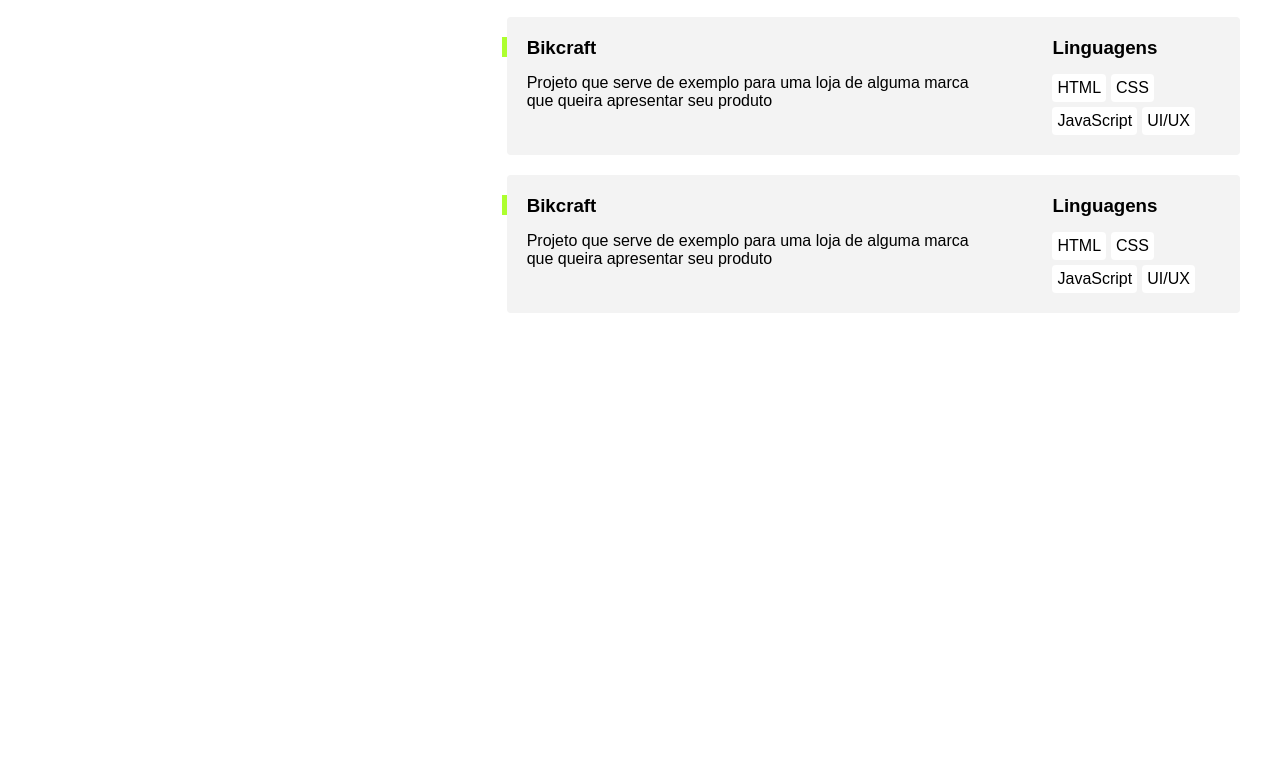
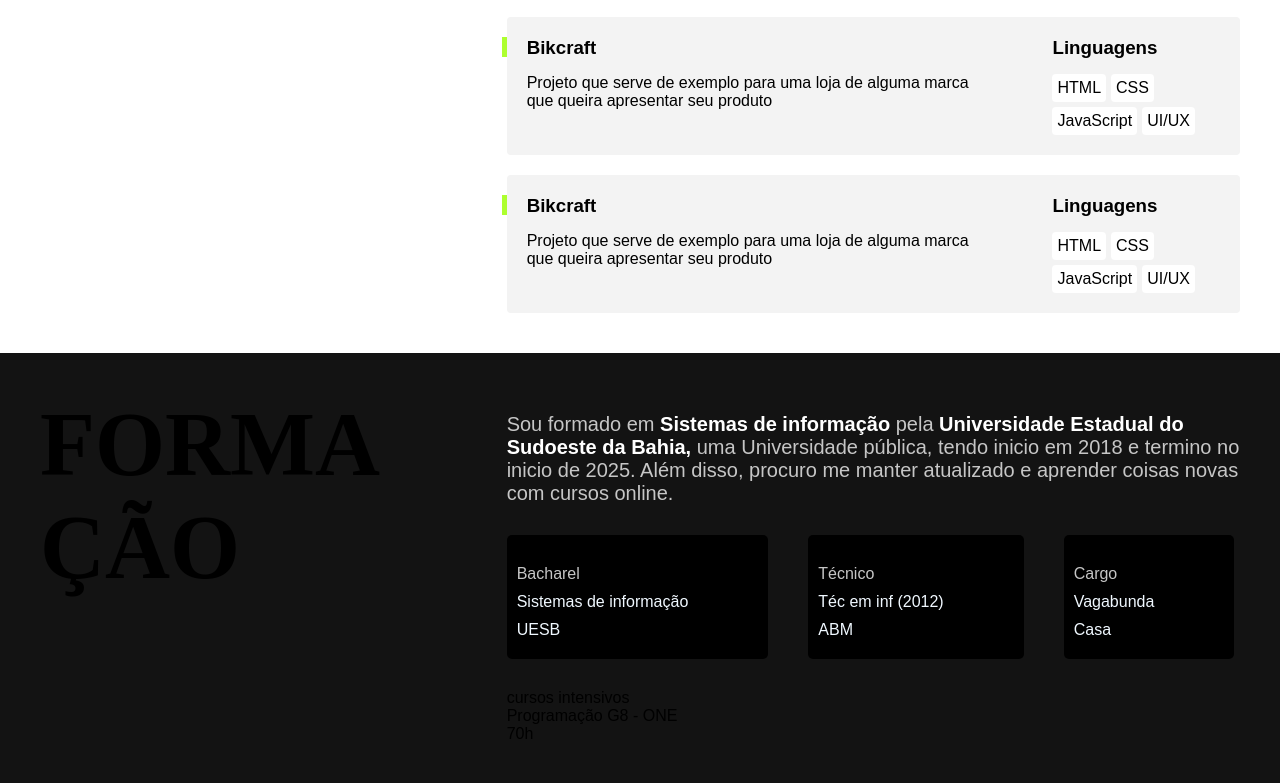
Before and after one commit to CaelSS/Portfolio-2.0, a plain HTML site: page index.html in a window 1280 px wide. Shown: the part 819-1602 px from the top of the page. Before the commit the page ends 1172 px from the top, so only its background shows below. Drawn offline with Linux system fonts and the light colour scheme.

Commit message:
ajustes de cards da seção formação

```diff
--- a/css/experiencia.css
+++ b/css/experiencia.css
@@ -5,6 +5,7 @@
   gap: 100px;
   padding: 40px 20px;
   margin: 0 auto;
+
 
   .titulo-exp {
     max-height: auto;
--- /dev/null
+++ b/css/formacao.css
@@ -0,0 +1,59 @@
+.formacao {
+  background-color: #131313;
+  max-width: 1200px;
+  padding: 40px 20px;
+  display: grid;
+  grid-template-columns: 1fr 2fr;
+  gap: 100px;
+  margin: 0 auto;
+
+  .formacao-descricao {
+    color: #c6c6c6;
+    font-size: 20px;
+
+    strong {
+      color: white;
+    }
+  }
+
+  .titulo-formacao {
+    max-height: auto;
+    font-size: 90px;
+    word-break: break-all;
+    text-transform: uppercase;
+    font-family: bold;
+    color: black;
+  }
+
+  .cursos {
+    margin-top: 20px;
+    display: grid;
+    gap: 30px;
+
+    .form-cards {
+      display: flex;
+      gap: 40px;
+
+      .cards {
+        display: grid;
+        background-color: black;
+        border-radius: 5px;
+        width: auto;
+        padding: 30px 80px 20px 10px;
+        gap: 10px;
+
+        .grau-form {
+          color: #c6c6c6;
+        }
+
+        p {
+          color: aliceblue;
+        }
+      }
+    }
+  }
+}
+
+.bg-collor {
+  background-color: #131313;
+}
--- a/css/style.css
+++ b/css/style.css
@@ -2,3 +2,4 @@
 @import "./header.css";
 @import "./intro.css";
 @import "./experiencia.css";
+@import "./formacao.css";
--- a/index.html
+++ b/index.html
@@ -18,7 +18,8 @@
       </nav>
     </header>
 
-    <main class="intro">
+    <main>
+      <section class="intro">
         <img
           src="./img/perfil foto.jpg"
           alt="Foto do perfil pessoal, utilizando camisa branca, barba baixa, oculos quadrado e brincos nas orelhas. Pele preta."
@@ -26,18 +27,19 @@
         <div>
           <h1>Desenvolvedor Front End.</h1>
           <p>
-          Bacharelado pela Universidade Estadual do Sudoeste da Bahia (UESB) de
-          Jequié-Ba.
+            Bacharelado pela Universidade Estadual do Sudoeste da Bahia (UESB)
+            de Jequié-Ba.
           </p>
         </div>
-    </main>
+      </section>
 
-    <section class="experiencia">
+      <section id="experiencia" class="experiencia">
         <h2 class="titulo-exp">experiência</h2>
 
         <div class="projetos">
           <span class="subtitulo">
-          Desenvolvo pequenos projetos como o Bikcraft utilizando <b>HTML, CSS </b> e <b>JavaScript</b>.
+            Desenvolvo pequenos projetos como o Bikcraft utilizando
+            <b>HTML, CSS </b> e <b>JavaScript</b>.
           </span>
 
           <div class="projeto">
@@ -102,5 +104,55 @@
           </div>
         </div>
       </section>
+
+      <div class="bg-collor">
+
+        <section id="formacao" class="formacao">
+
+          <h2 class="titulo-formacao">formação</h2>
+
+          <div class="cursos">
+
+            <p class="formacao-descricao">
+              Sou formado em <strong>Sistemas de informação</strong> pela
+              <strong>Universidade Estadual do Sudoeste da Bahia, </strong>uma
+              Universidade pública, tendo inicio em 2018 e termino no inicio de
+              2025. Além disso, procuro me manter atualizado e aprender coisas
+              novas com cursos online.
+            </p>
+
+            <div class="form-cards">
+
+              <div class="cards">
+                <p class="grau-form">Bacharel</p>
+                <p>Sistemas de informação</p>
+                <p class="instituicao">UESB</p>
+              </div>
+
+              <div class="cards">
+                <p class="grau-form">Técnico</p>
+                <p>Téc em inf (2012)</p>
+                <p class="instituicao">ABM</p>
+              </div>
+
+              <div class="cards">
+                <p class="grau-form">Cargo</p>
+                <p>Vagabunda</p>
+                <p class="instituicao">Casa</p>
+              </div>
+
+            </div>
+
+            <div class="cursos-extra">
+              <p class="titulo-cursos">cursos intensivos</p>
+              <div class="extra-cursos">
+                <p class="curso-nome">Programação G8 - ONE</p>
+                <p class="curso-horas">70h</p>
+              </div>
+            </div>
+          </div>
+        </section>
+      </div>
+    </main>
   </body>
 </html>
```
Lines whose indentation alone changed are shown as unchanged.
